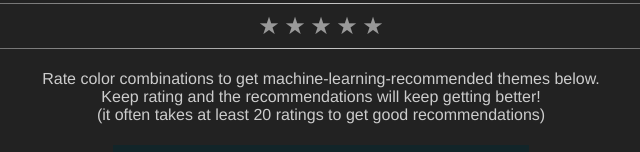
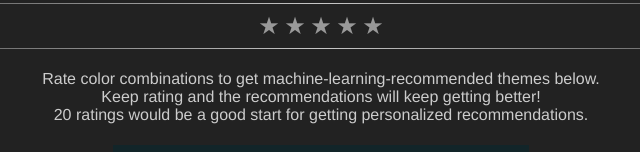
Before and after one commit to Pradyuman7/Theme-Recommender, a plain HTML site: page index.html in a window 1280 px wide. Shown: the part 281-433 px from the top of the page, without its empty margins (319-959 px from the left). Drawn offline with Linux system fonts and the light colour scheme.

Commit message:
Update index.html

```diff
--- a/index.html
+++ b/index.html
@@ -33,7 +33,7 @@
   <h4>
     Rate color combinations to get machine-learning-recommended themes below.<br/>
     Keep rating and the recommendations will keep getting better!<br/>
-    (it often takes at least 20 ratings to get good recommendations)
+    20 ratings would be a good start for getting personalized recommendations.
   </h4>
  	<div id="themes">
  		<div class="editor-wrapper" style="background:rgb(18, 37, 41)">
@@ -49,7 +49,7 @@
     		&nbsp;&nbsp;&lt;<span style="color: rgb(249, 105, 249)">Layout </span>/&gt;<br>
     		&lt;/<span style="color: rgb(249, 105, 249)">Provider</span>&gt;, app<span style="color:rgb(174, 107, 248)" "=">)"
     		</span>
-  </div>
+        </div>
 
   <script type="text/javascript" src="index.js"></script>
   <script src="https://unpkg.com/brain.js@1.1.2/browser.min.js"></script>
```
